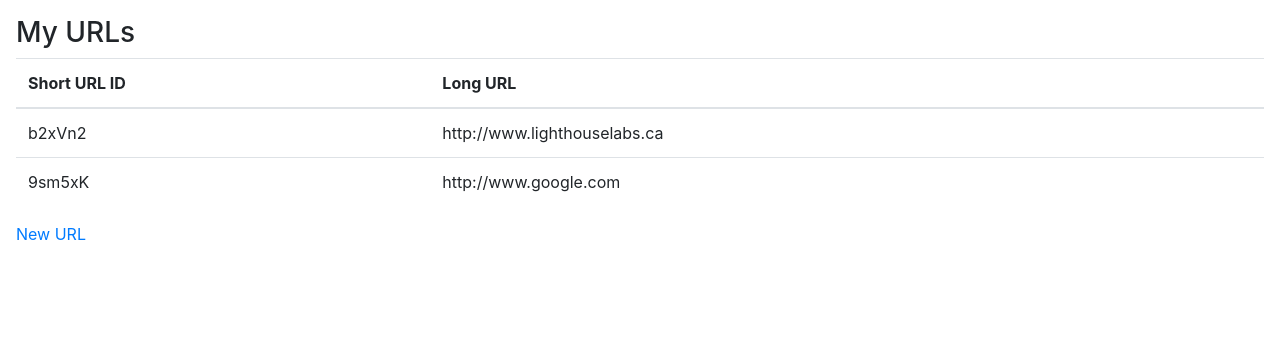
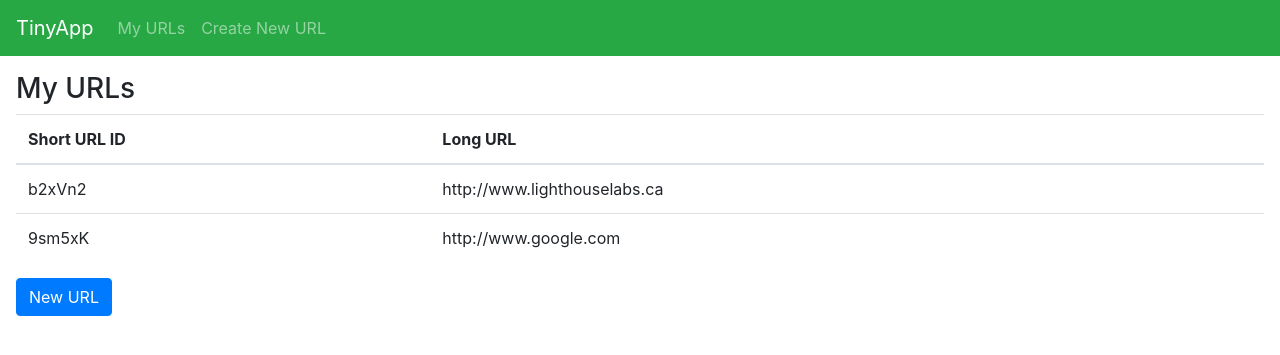
Before and after one commit to knnku/tinyapp, a Node server app: page /urls in a window 1280 px wide. Shown: the top 355 px of the page. Run offline with Node 20, Linux system fonts and the light colour scheme; some libraries are stand-ins or nearby versions.

Commit message:
Add url route params, partial headers, and modified buttons.

```diff
--- a/express_server.js
+++ b/express_server.js
@@ -10,7 +10,6 @@ const urlDatabase = {
 tinyApp.set("view engine", "ejs");
 
 tinyApp.get("/urls/:id", (req, res) => {
-  console.log(typeof req.params.id);
   const templateVars = {
     id: req.params.id,
     longURL: urlDatabase[req.params.id],
--- /dev/null
+++ b/views/partials/_header.ejs
@@ -0,0 +1,22 @@
+<header>
+  <nav class="navbar navbar-expand-md navbar-dark bg-success">
+    <a class="navbar-brand" href="/urls">TinyApp</a>
+    <button
+      class="navbar-toggler"
+      type="button"
+      data-toggle="collapse"
+      data-target="#navbarNavAltMarkup"
+      aria-controls="navbarNavAltMarkup"
+      aria-expanded="false"
+      aria-label="Toggle navigation"
+    >
+      <span class="navbar-toggler-icon"></span>
+    </button>
+    <div class="collapse navbar-collapse" id="navbarNavAltMarkup">
+      <div class="navbar-nav">
+        <a class="nav-item nav-link" href="/urls">My URLs</a>
+        <a class="nav-item nav-link" href="/urls/new">Create New URL</a>
+      </div>
+    </div>
+  </nav>
+</header>
--- a/views/urls_index.ejs
+++ b/views/urls_index.ejs
@@ -16,7 +16,9 @@
     />
     <title>TinyApp</title>
   </head>
+
   <body>
+    <div><%- include("partials/_header") %></div>
     <main style="margin: 1em;">
       <h3>My URLs</h3>
       <table class="table">
@@ -35,7 +37,7 @@
           <% } %>
         </tbody>
       </table>
-      <a href="">New URL</a>
+      <a class="btn btn-primary" href="">New URL</a>
     </main>
     <!-- Bootstrap JS -->
     <script
--- a/views/urls_show.ejs
+++ b/views/urls_show.ejs
@@ -11,7 +11,9 @@
     <title>URL - TinyApp Example</title>
   </head>
 
+
   <body>
+    <div><%- include("partials/_header") %></div>
     <div class="card text-center">
       <div class="card-header"></div>
       <div class="card-body">
@@ -19,9 +21,10 @@
         <p class="card-text">
           Short URL ID: <a href="/u/<%= id %>"><%= id %></a>
         </p>
+        <a class="btn btn-primary" href="">New URL</a>
       </div>
-      <a href="">New URL</a>
       <div class="card-footer text-muted"></div>
+
     </div>
 
     <!-- Bootstrap JS -->
```
